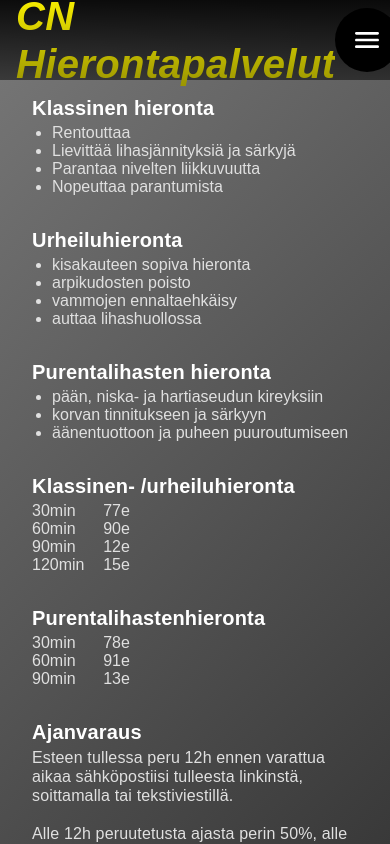
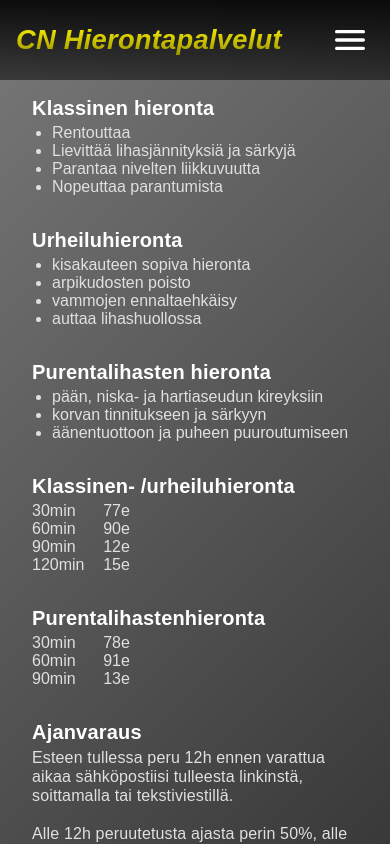
Before and after one commit to TetrisBattle/cn-hieronta, a React (Create React App) app: page /Hinnasto in a window 390 px wide. Shown: the top 844 px of the page. Built offline with nearby package versions, Linux system fonts and the light colour scheme.

Commit message:
Scale for longer title name Fix styling mistake to MenuButton

```diff
--- a/src/styles/sass/main.css
+++ b/src/styles/sass/main.css
@@ -19,6 +19,23 @@ ul {
   list-style: none;
 }
 
+button {
+  padding-block: 0.75rem;
+  padding-inline: 1rem;
+  border: none;
+  border-radius: 2rem;
+  cursor: pointer;
+  transition: all 0.2s ease-in-out;
+  box-shadow: 0 0.06rem 0.19rem rgba(0, 0, 0, 0.12), 0 0.06rem 0.125rem rgba(0, 0, 0, 0.24);
+  font-size: 1.25rem;
+  font-weight: bold;
+  color: #fff;
+  background-color: black;
+}
+button:hover {
+  background-color: #050505;
+}
+
 header {
   height: 5rem;
   display: flex;
@@ -27,7 +44,7 @@ header {
   background: linear-gradient(rgba(0, 0, 0, 0.9), rgba(0, 0, 0, 0.5));
 }
 header h1 {
-  font-size: 2.5rem;
+  font-size: clamp(1rem, 7vw, 2.5rem);
   margin-left: 1rem;
   flex: 1;
   background: linear-gradient(#fff500, #999300);
@@ -41,19 +58,6 @@ header nav {
 header .MenuButton {
   box-shadow: none;
   width: 5rem;
-  padding-block: 0.75rem;
-  padding-inline: 1rem;
-  border: none;
-  border-radius: 2rem;
-  cursor: pointer;
-  transition: all 0.2s ease-in-out;
-  font-size: 1.25rem;
-  font-weight: bold;
-  color: #fff;
-  background-color: black;
-}
-header .MenuButton:hover {
-  background-color: #050505;
 }
 header .MenuButton svg {
   width: 2.5rem;
@@ -121,7 +125,7 @@ footer .icons a p {
   display: flex;
   align-items: center;
 }
-@media (min-width: 47rem) {
+@media (min-width: 60rem) {
   footer {
     flex-direction: row;
   }
--- a/src/styles/sass/setup/_components.scss
+++ b/src/styles/sass/setup/_components.scss
@@ -1,3 +1,22 @@
+button {
+	$colorButton: black;
+	padding-block: .75rem;
+	padding-inline: 1rem;
+	border: none;
+	border-radius: 2rem;
+	cursor: pointer;
+	transition: all .2s ease-in-out;
+	box-shadow: (
+		0 .06rem .19rem rgba(0, 0, 0, 0.12),
+		0 .06rem 0.125rem rgba(0, 0, 0, 0.24)
+	);
+	font-size: 1.25rem;
+	font-weight: bold;
+	color: $colorText;
+	background-color: $colorButton;
+	&:hover { background-color: lighten($colorButton, 2%); }
+}
+
 header {
 	height: $headerHeight;
 	display: flex;
@@ -9,7 +28,7 @@ header {
 	);
 
 	h1 {
-		font-size: 2.5rem;
+		font-size: clamp(1rem, 7vw, 2.5rem);
 		margin-left: 1rem;
 		flex: 1;
 
@@ -25,21 +44,8 @@ header {
 	nav { display: none; }
 
 	.MenuButton {
-		$colorButton: black;
-
 		box-shadow: none;
 		width: $headerHeight;
-		padding-block: .75rem;
-		padding-inline: 1rem;
-		border: none;
-		border-radius: 2rem;
-		cursor: pointer;
-		transition: all .2s ease-in-out;
-		font-size: 1.25rem;
-		font-weight: bold;
-		color: $colorText;
-		background-color: $colorButton;
-		&:hover { background-color: lighten($colorButton, 2%); }
 
 		svg {
 			width: 2.5rem;
@@ -110,7 +116,7 @@ footer {
 		}
 	}
 
-	@media (min-width: $breakpoint) {
+	@media (min-width: 60rem) {
 		flex-direction: row;
 	}
 }
```
